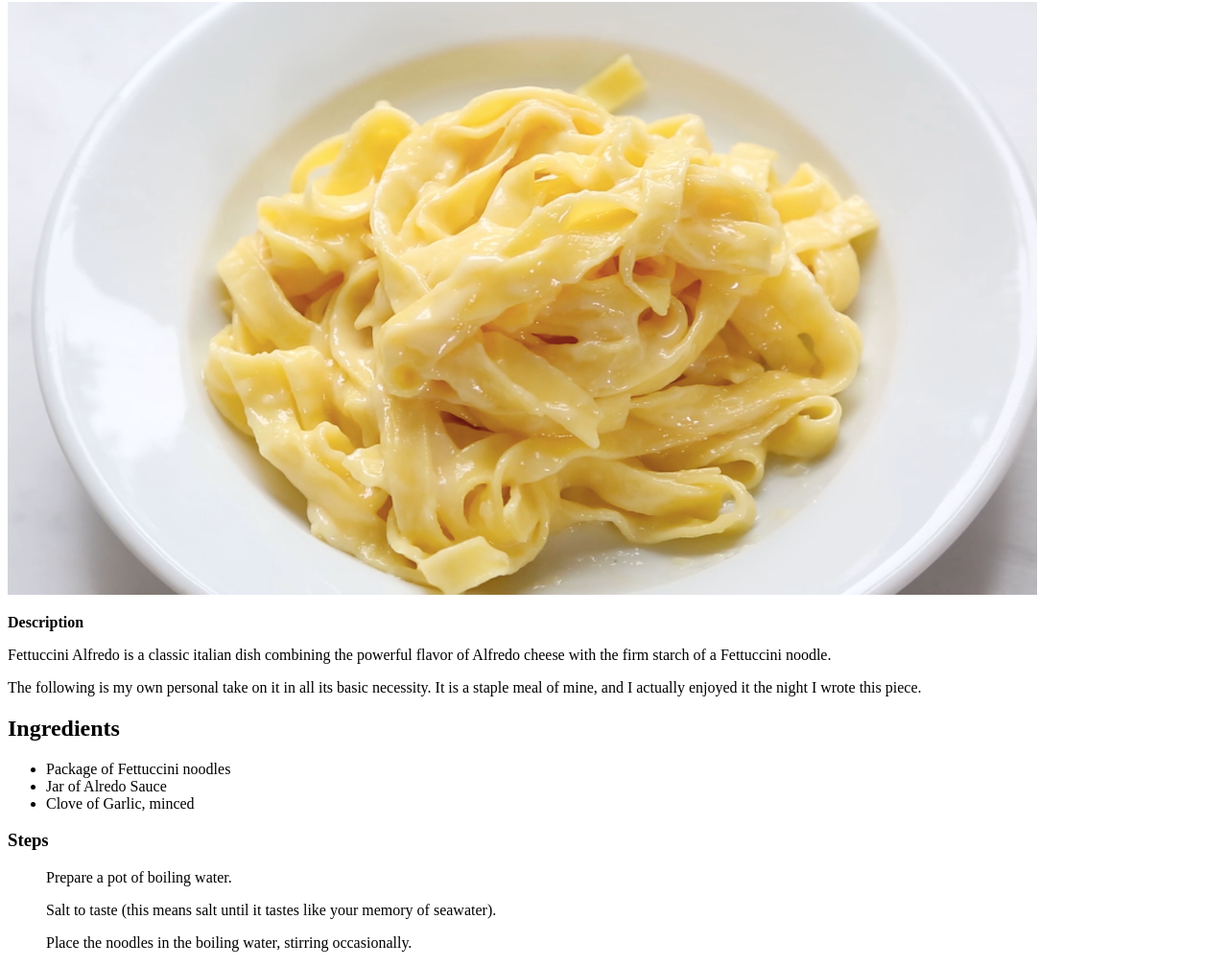
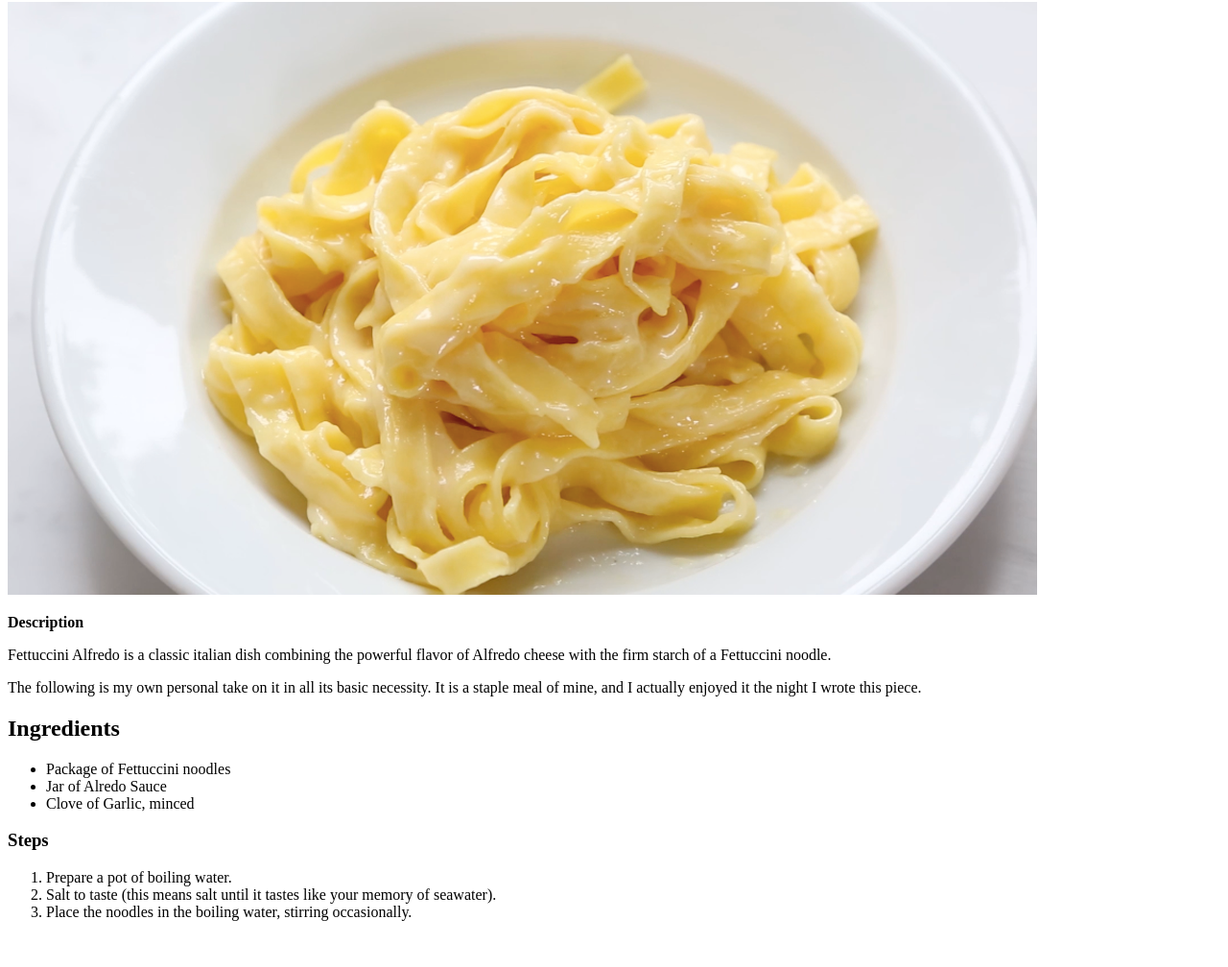
Before and after one commit to nerdenick/odin-recipes, a plain HTML site: page recipes/pasta.html in a window 1280 px wide. Shown: the part 78-1086 px from the top of the page at 96% size. After the commit the page ends 1054 px from the top, so only its background shows below. Drawn offline with Linux system fonts and the light colour scheme.

Commit message:
issue found... was using ol instead of li, also etf-8 changed to utf-8

```diff
--- a/recipes/pasta.html
+++ b/recipes/pasta.html
@@ -1,7 +1,7 @@
 <!DOCTYPE html>
 <html lang="en">
     <head>
-        <meta charset="etf-8">
+        <meta charset="utf-8">
         <title>Pasta</title>
     </head>
     <body>
@@ -17,8 +17,10 @@
                     <li>Clove of Garlic, minced</li>
                 </ul>
         <h3>Steps</h3>
-                <ol>Prepare a pot of boiling water.</ol>
-                <ol>Salt to taste (this means salt until it tastes like your memory of seawater).</ol>
-                <ol>Place the noodles in the boiling water, stirring occasionally.</ol>
+                <ol>
+                    <li>Prepare a pot of boiling water.</li>
+                    <li>Salt to taste (this means salt until it tastes like your memory of seawater).</li>
+                    <li>Place the noodles in the boiling water, stirring occasionally.</li>
+                </ol>
     </body>
 </html>
```
Also changed, not shown: index.html (+1 -1 lines).
